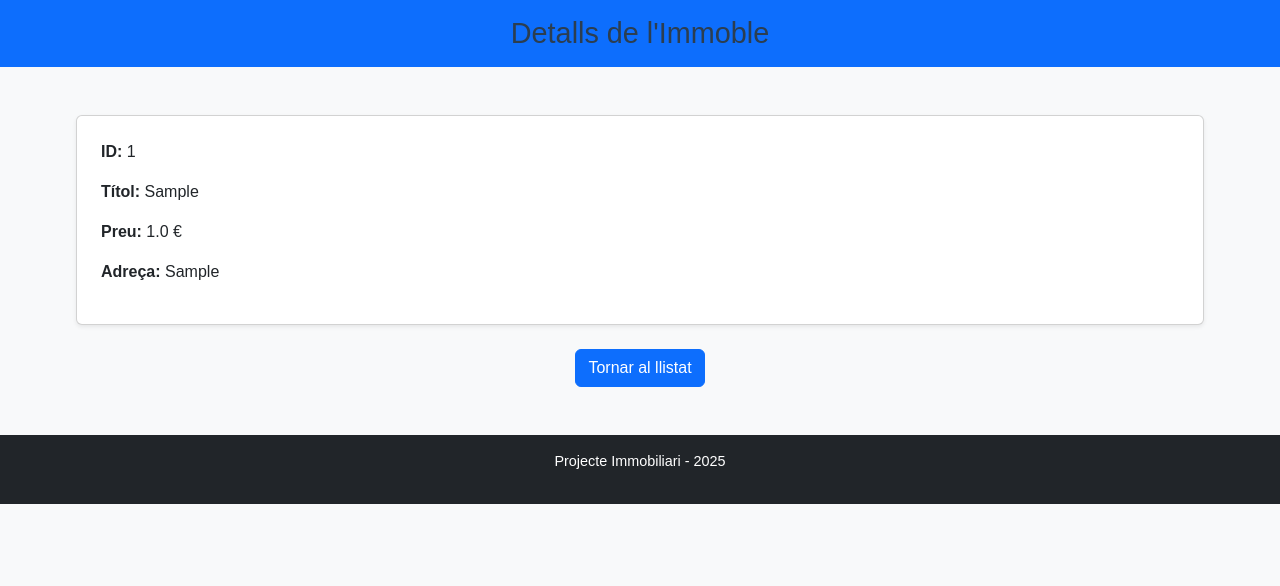
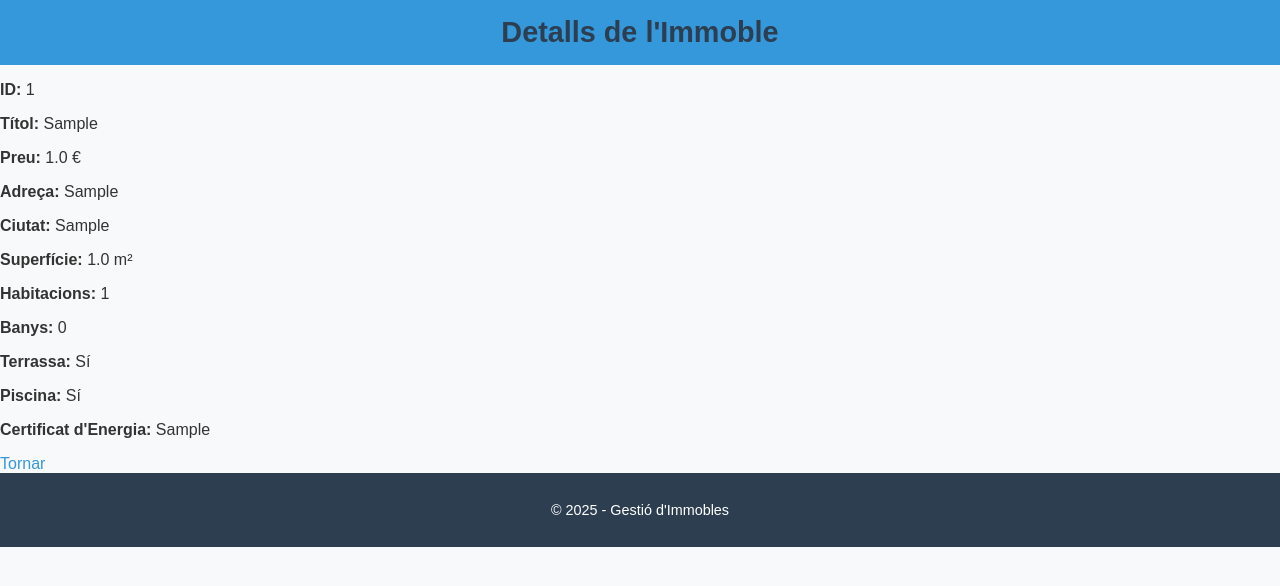
Before and after one commit to dsubira/BravaHaus, a Flask app: template templates/detalls_immoble.html in a window 1280 px wide. Shown: the top 586 px of the page. Run offline with Flask 3, Linux system fonts and the light colour scheme; the template is opened without the code that fills it: values that come from a table or form of the project are taken from there, others are empty; tables that the repository leaves empty hold one stand-in row (values such as "Sample post").

Commit message:
Update detalls_immoble.html

```diff
--- a/templates/detalls_immoble.html
+++ b/templates/detalls_immoble.html
@@ -4,32 +4,30 @@
     <meta charset="UTF-8">
     <meta name="viewport" content="width=device-width, initial-scale=1.0">
     <title>Detalls Immoble</title>
-    <!-- Enllaç al CSS de Bootstrap -->
-    <link rel="stylesheet" href="https://cdn.jsdelivr.net/npm/bootstrap@5.3.0-alpha1/dist/css/bootstrap.min.css">
-    <!-- Enllaç al CSS local -->
-    <link rel="stylesheet" href="/static/estils.css">
+    <link rel="stylesheet" href="/static/css/estils.css">
 </head>
 <body>
-    <header class="bg-primary text-white py-3">
-        <div class="container">
-            <h1 class="text-center">Detalls de l'Immoble</h1>
-        </div>
+    <header>
+        <h1>Detalls de l'Immoble</h1>
     </header>
-    <main class="container mt-5">
-        <div class="card p-4 shadow-sm">
+    <main>
+        <div class="detalls">
             <p><strong>ID:</strong> {{ immoble.id }}</p>
             <p><strong>Títol:</strong> {{ immoble.titol }}</p>
             <p><strong>Preu:</strong> {{ immoble.preu }} €</p>
             <p><strong>Adreça:</strong> {{ immoble.adreca }}</p>
+            <p><strong>Ciutat:</strong> {{ immoble.ciutat }}</p>
+            <p><strong>Superfície:</strong> {{ immoble.superficie }} m²</p>
+            <p><strong>Habitacions:</strong> {{ immoble.habitacions }}</p>
+            <p><strong>Banys:</strong> {{ immoble.banys }}</p>
+            <p><strong>Terrassa:</strong> {{ 'Sí' if immoble.terrassa else 'No' }}</p>
+            <p><strong>Piscina:</strong> {{ 'Sí' if immoble.piscina else 'No' }}</p>
+            <p><strong>Certificat d'Energia:</strong> {{ immoble.certificat_energia }}</p>
         </div>
-        <div class="text-center mt-4">
-            <a href="/llistar" class="btn btn-primary">Tornar al llistat</a>
-        </div>
+        <a href="/llistat" class="btn">Tornar</a>
     </main>
-    <footer class="bg-dark text-white py-3 mt-5">
-        <div class="container text-center">
-            <p>Projecte Immobiliari - 2025</p>
-        </div>
+    <footer>
+        <p>&copy; 2025 - Gestió d'Immobles</p>
     </footer>
 </body>
 </html>
```
